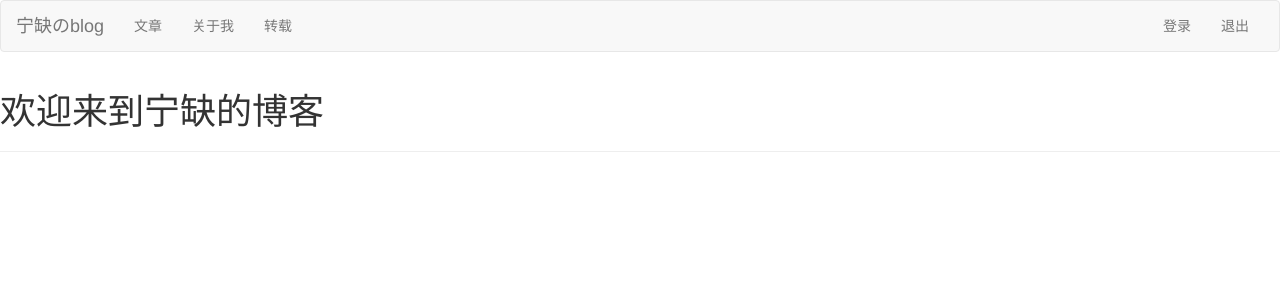
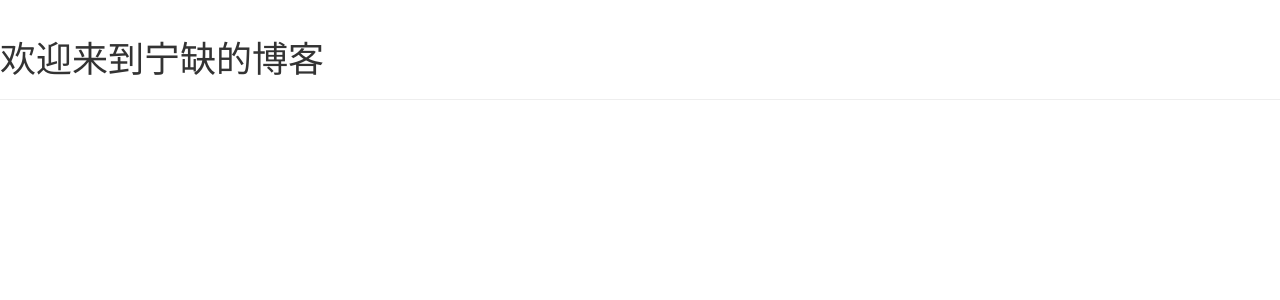
Before and after one commit to tiancegit/My_blog, a Flask app: page / in a window 1280 px wide. Shown: the top 300 px of the page. Run offline with Flask 2, Linux system fonts and the light colour scheme; some libraries are stand-ins or nearby versions.

Commit message:
add base.html

```diff
--- a/demo.py
+++ b/demo.py
@@ -1,8 +1,10 @@
+# coding=utf-8
 from flask import Flask, render_template
 from flask_bootstrap import Bootstrap
 
 app = Flask(__name__)
-app.config["BOOTSTRAP_SERVE_LOCAL"] = True
+# 配置bootstrap是否使用本地的文件。
+app.config["BOOTSTRAP_SERVE_LOCAL"] = False
 bootstrap = Bootstrap(app)
 
 
--- a/templates/base.html
+++ b/templates/base.html
@@ -1,26 +1,14 @@
 {% extends "bootstrap/base.html" %}
 
-{% block title %}My_bolg{% endblock %}
+{% block head %}
+{{ super() }}
+<meta charset="UTF-8">
+<meta http-equiv="X-UA-Compatible" content="IE=edge, chrome=1">
+<meta name="renderer" content="webkit">
+<meta name="viewport" content="width=device-width, initial-scale=1, maximum-scale=1">
+<link rel="Shortcut Icon" href="{{ url_for('static', filename = 'favicon.ico') }}" type="image/x-icon" >
+<link rel="Bootmark " href="{{ url_for('static', filename = 'favicon.ico') }}">
+{% endblock %}
 
-{% block navbar %}
-    <div class="navbar navbar-default" role="navigation">
-        <div class="container-fluid">
-            <div class="navbar-header">
-                <a class="navbar-brand" href="{{ url_for('index') }}">宁缺のblog</a>
-            </div>
-            <div id="navbar" class="navbar-collapse collapse">
-                <ul class="nav navbar-nav">
-                    <li class="nav navbar-nav">
-                        <a href="{{ url_for('post') }}">文章</a>
-                    </li>
-                    <li><a href="{{ url_for('about_me') }}">关于我</a></li>
-                    <li><a href="{{ url_for('post_reproduced') }}">转载</a></li>
-                </ul>
-                <ul class="nav navbar-nav navbar-right">
-                    <li class="nav navbar-nav"><a href="#">登录</a></li>
-                    <li><a href="#">退出</a></li>
-                </ul>
-            </div>
-        </div>
-    </div>
-{% endblock %}
+
+{% block title %}My_blog{% endblock %}
```
Also changed, not shown: static/favicon.ico (added), 1 other file.
